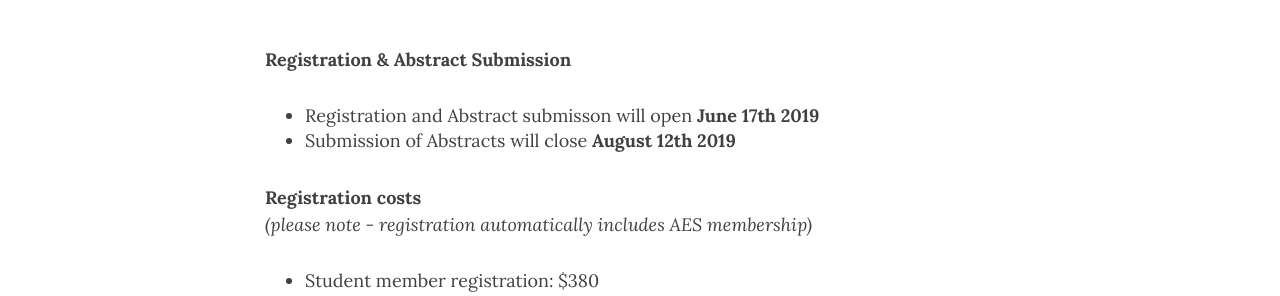
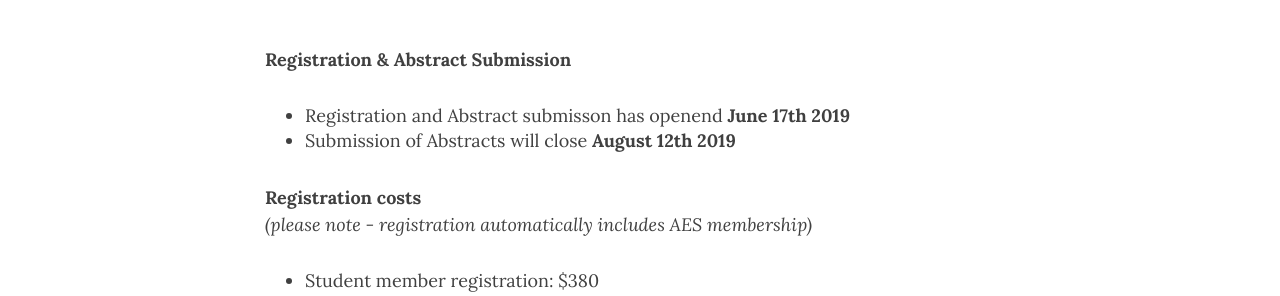
Before and after one commit to ausevo/ausevo.github.io, a Jekyll site: the page built from registration.md, in a window 1280 px wide and 900 px high. Shown: the part 286-582 px from the top of the window. Built offline with Jekyll 4.4.1, drawn with Linux system fonts in a browser that asks for light colours; nearby versions of some CDN libraries.

Commit message:
Update registration.md

```diff
--- a/registration.md
+++ b/registration.md
@@ -5,7 +5,7 @@
 ---
 
 **Registration & Abstract Submission**
-   - Registration and Abstract submisson will open **June 17th 2019**
+   - Registration and Abstract submisson has openend **June 17th 2019**
    - Submission of Abstracts will close **August 12th 2019**
 
 **Registration costs**
```
